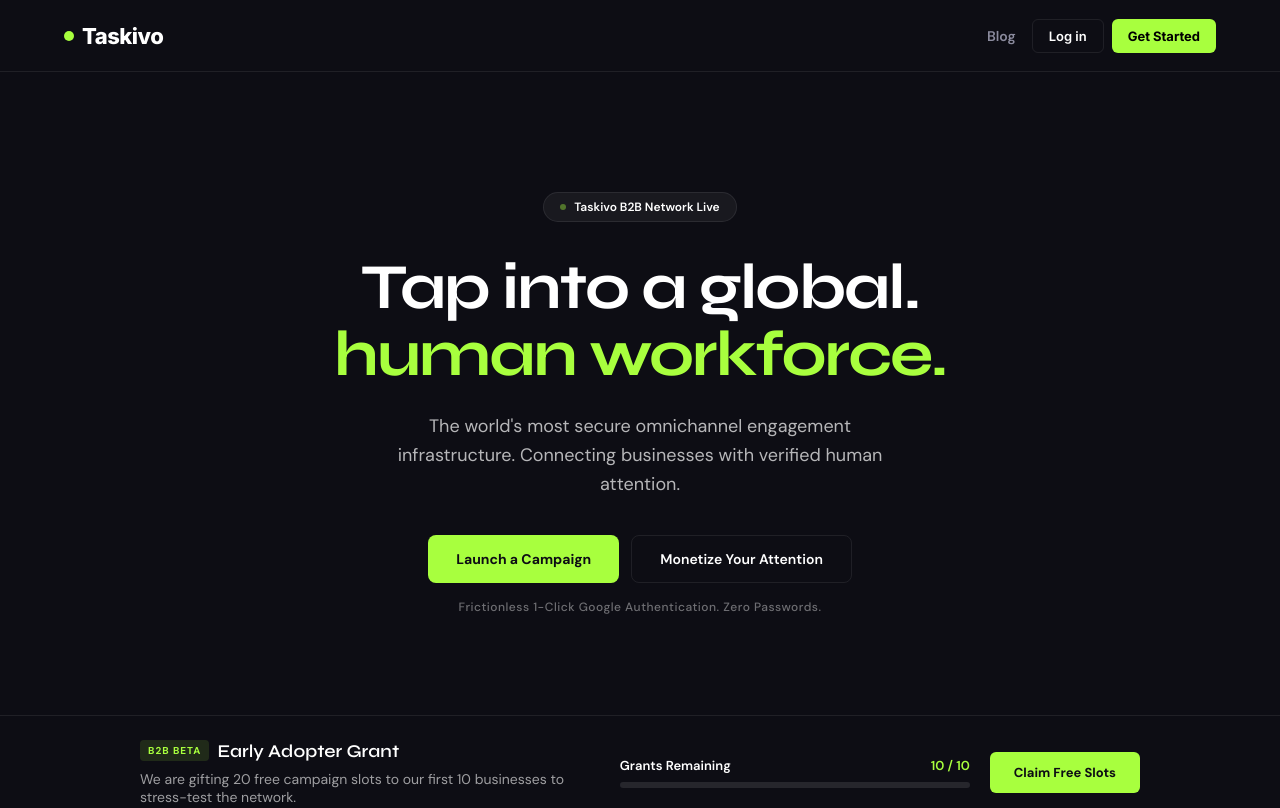
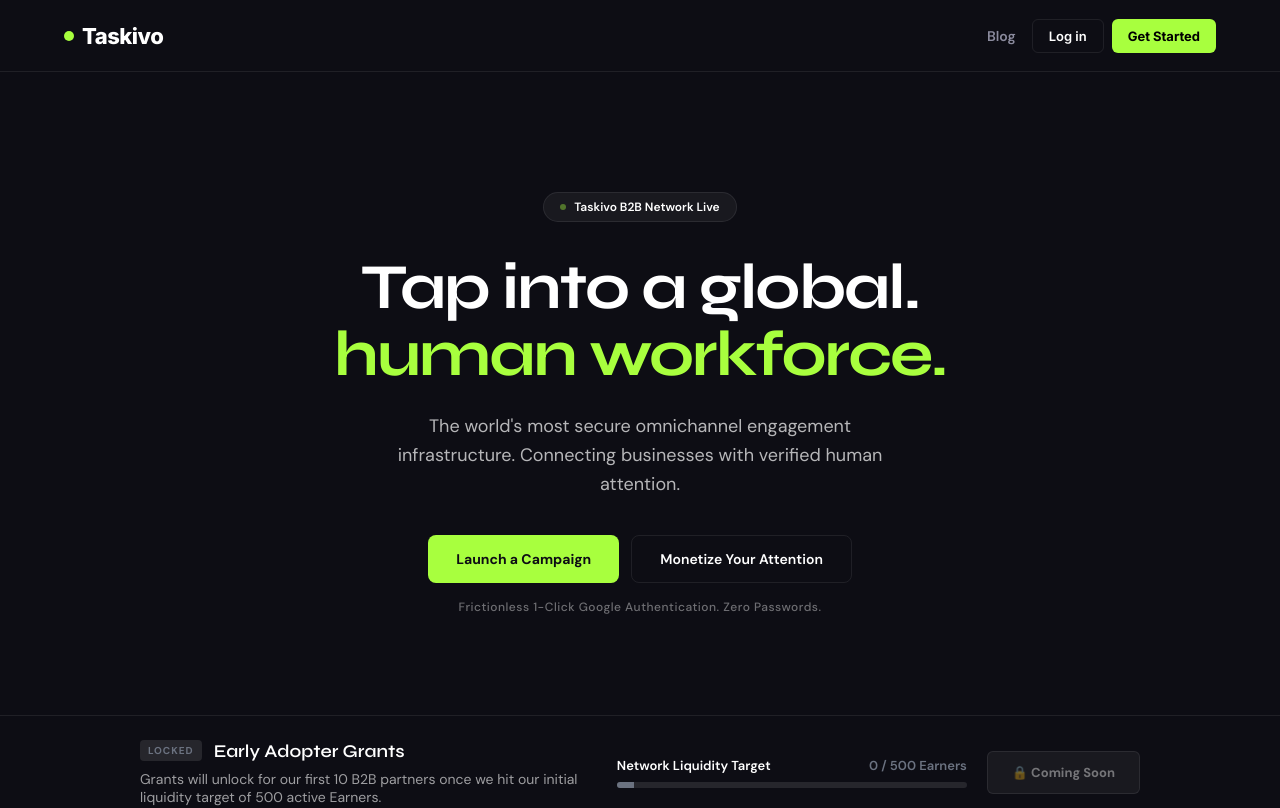
Before and after one commit to Vinbracodetech/taskivo, a React (Vite) app: page / in a window 1280 px wide. Shown: the top 808 px of the page. Built offline with nearby package versions, Linux system fonts and the light colour scheme; no server answers; the database is empty.

Commit message:
Refactor Landing page by removing unused state and code
Removed unused state and commented-out code related to claimed spots and live database sync. Updated UI elements to reflect changes in the pilot program and grant availability.

```diff
--- a/src/pages/Landing.jsx
+++ b/src/pages/Landing.jsx
@@ -8,30 +8,9 @@ const C = {
 
 export default function Landing({ navigate, setAuthMode }) {
   const [openFaq, setOpenFaq] = useState(null);
-
-  // 🔥 SCARCITY STATES 🔥
-  const [claimedSpots, setClaimedSpots] = useState(0);
-  const TOTAL_SPOTS = 10;
-  const remainingSpots = Math.max(0, TOTAL_SPOTS - claimedSpots);
   const [pricingMode, setPricingMode] = useState('social'); // 'social', 'seo', 'qa', 'ugc'
 
   useEffect(() => { document.title = 'Taskivo — Digital Engagement Infrastructure'; }, []);
-
-  // 🔥 LIVE DATABASE SYNC FOR GRANTS 🔥
-  useEffect(() => {
-    async function fetchPilotData() {
-      try {
-        const { count, error } = await supabase
-          .from('profiles')
-          .select('*', { count: 'exact', head: true })
-          .gt('free_credits', 0);
-        if (!error && count !== null) setClaimedSpots(count);
-      } catch (err) {
-        console.error("Error fetching pilot data:", err);
-      }
-    }
-    fetchPilotData();
-  }, []);
 
   useEffect(() => {
     if (document.getElementById('taskivo-styles')) return;
@@ -118,7 +97,6 @@ export default function Landing({ navigate, setAuthMode }) {
     }
   };
 
-  // 🔥 EXPANDED MEGA FAQ 🔥
   const faqs = [
     { q: 'Who is Taskivo?', a: 'Taskivo is a global attention network bridging the gap between enterprise marketing and distributed human contributors. We provide a secure infrastructure for real people to monetize their digital footprint while helping businesses grow.' },
     { q: 'How does Taskivo prevent bot traffic?', a: 'We utilize Layer 3 Financial Verification. Every contributor must bind a real, globally recognized bank account to their identity before accessing the network. We pair this with strict pointer-lock technology and tab-switch detection to ensure 100% human attention.' },
@@ -140,13 +118,6 @@ export default function Landing({ navigate, setAuthMode }) {
 
   function goRegisterCreator() {
     localStorage.setItem('taskivo_role', 'creator');
-    if (setAuthMode) setAuthMode("register");
-    navigate("auth");
-  }
-
-  function claimFreeGrant() {
-    localStorage.setItem('taskivo_role', 'creator');
-    localStorage.setItem('taskivo_grant', 'true');
     if (setAuthMode) setAuthMode("register");
     navigate("auth");
   }
@@ -177,33 +148,36 @@ export default function Landing({ navigate, setAuthMode }) {
         </div>
       </div>
 
-      {/* 🔥 PILOT PROGRAM BANNER 🔥 */}
+      {/* 🔥 LOCKED PILOT PROGRAM BANNER 🔥 */}
       <div style={{ background: C.ink, borderTop: `1px solid ${C.darkLine}`, borderBottom: `1px solid ${C.darkLine}`, padding: '24px 5%' }}>
         <div style={{ maxWidth: 1000, margin: '0 auto', display: 'flex', alignItems: 'center', justifyContent: 'space-between', flexWrap: 'wrap', gap: 20 }}>
+
           <div style={{ flex: '1 1 300px' }}>
-            <div style={{ display: 'flex', alignItems: 'center', gap: 8, marginBottom: 8 }}>
-              <span style={{ display: 'inline-block', background: C.limeDim, color: C.lime, fontSize: 10, fontWeight: 700, letterSpacing: 1, textTransform: 'uppercase', padding: '4px 8px', borderRadius: 4 }}>B2B Beta</span>
-              <span className="heading" style={{ color: C.white, fontSize: 18 }}>Early Adopter Grant</span>
+            <div style={{ display: 'flex', alignItems: 'center', gap: 12, marginBottom: 8 }}>
+              <span style={{ display: 'inline-block', background: 'rgba(255,255,255,0.1)', color: C.slate, fontSize: 10, fontWeight: 700, letterSpacing: 1, textTransform: 'uppercase', padding: '4px 8px', borderRadius: 4 }}>Locked</span>
+              <span className="heading" style={{ color: C.white, fontSize: 18 }}>Early Adopter Grants</span>
             </div>
-            <div style={{ color: 'rgba(255,255,255,0.6)', fontSize: 14 }}>We are gifting 20 free campaign slots to our first 10 businesses to stress-test the network.</div>
+            <div style={{ color: 'rgba(255,255,255,0.6)', fontSize: 14 }}>Grants will unlock for our first 10 B2B partners once we hit our initial liquidity target of 500 active Earners.</div>
           </div>
 
           <div style={{ flex: '1 1 250px', maxWidth: 350, width: '100%' }}>
             <div style={{ display: 'flex', justifyContent: 'space-between', color: C.white, fontSize: 13, fontWeight: 600, marginBottom: 8 }}>
-              <span>Grants Remaining</span>
-              <span style={{ color: C.lime }}>{remainingSpots} / {TOTAL_SPOTS}</span>
+              <span>Network Liquidity Target</span>
+              <span style={{ color: C.slate }}>0 / 500 Earners</span>
             </div>
             <div style={{ height: 6, background: 'rgba(255,255,255,0.1)', borderRadius: 10, overflow: 'hidden' }}>
-              <div style={{ width: `${Math.min((claimedSpots / TOTAL_SPOTS) * 100, 100)}%`, height: '100%', background: C.lime, transition: 'width 1s ease-in-out' }}></div>
+              {/* This width will expand as earners join */}
+              <div style={{ width: '5%', height: '100%', background: C.slate, transition: 'width 1s ease-in-out' }}></div>
             </div>
           </div>
 
           <button
-            style={{ background: remainingSpots === 0 ? 'rgba(255,255,255,0.1)' : C.lime, color: remainingSpots === 0 ? 'rgba(255,255,255,0.4)' : C.ink, border: 'none', borderRadius: 6, padding: '12px 24px', fontSize: 13, fontWeight: 700, cursor: remainingSpots === 0 ? 'not-allowed' : 'pointer', fontFamily: "'DM Sans', sans-serif" }}
-            onClick={function() { if (remainingSpots > 0) claimFreeGrant(); }}
+            style={{ background: 'rgba(255,255,255,0.05)', color: 'rgba(255,255,255,0.4)', border: `1px solid ${C.darkLine}`, borderRadius: 6, padding: '12px 24px', fontSize: 13, fontWeight: 700, cursor: 'not-allowed', fontFamily: "'DM Sans', sans-serif" }}
+            disabled
           >
-            {remainingSpots === 0 ? 'Cohort Full' : 'Claim Free Slots'}
+            🔒 Coming Soon
           </button>
+
         </div>
       </div>
 
@@ -247,7 +221,6 @@ export default function Landing({ navigate, setAuthMode }) {
         </div>
         <div style={{ maxWidth: 1000, margin: '0 auto', display: 'flex', flexDirection: 'column', gap: 48 }}>
 
-          {/* Creator Timeline */}
           <div style={{ background: C.off, border: `1px solid ${C.line}`, borderRadius: 24, padding: 40 }}>
             <h3 className="heading" style={{ fontSize: 18, color: C.ink, marginBottom: 24, borderBottom: `1px solid ${C.line}`, paddingBottom: 16 }}>The B2B Pipeline</h3>
             <div className="lp-grid-3">
@@ -269,7 +242,6 @@ export default function Landing({ navigate, setAuthMode }) {
             </div>
           </div>
 
-          {/* Earner Timeline */}
           <div style={{ background: C.off, border: `1px solid ${C.line}`, borderRadius: 24, padding: 40 }}>
             <h3 className="heading" style={{ fontSize: 18, color: '#3d6600', marginBottom: 24, borderBottom: `1px solid ${C.line}`, paddingBottom: 16 }}>The Contributor Pipeline</h3>
             <div className="lp-grid-3">
@@ -319,7 +291,7 @@ export default function Landing({ navigate, setAuthMode }) {
         </div>
       </section>
 
-      {/* DYNAMIC PRICING TOGGLE WITH ALL 4 SERVICES */}
+      {/* DYNAMIC PRICING TOGGLE WITH EXPLAINERS */}
       <section className="lp-section-pad" style={{ background: C.white }}>
         <div style={{ textAlign: 'center', marginBottom: 40 }}>
           <div style={{ fontSize: 11, fontWeight: 600, letterSpacing: 1, textTransform: 'uppercase', color: C.slate, marginBottom: 12 }}>Campaign Pricing</div>
```
